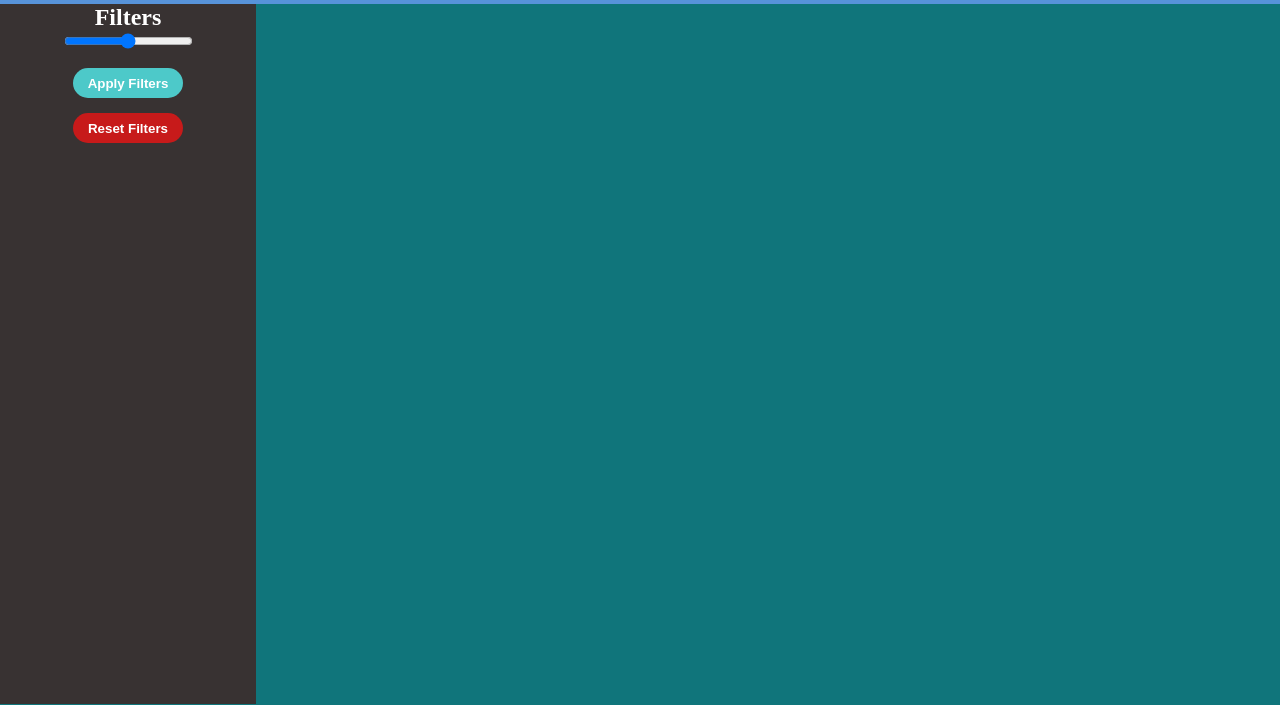
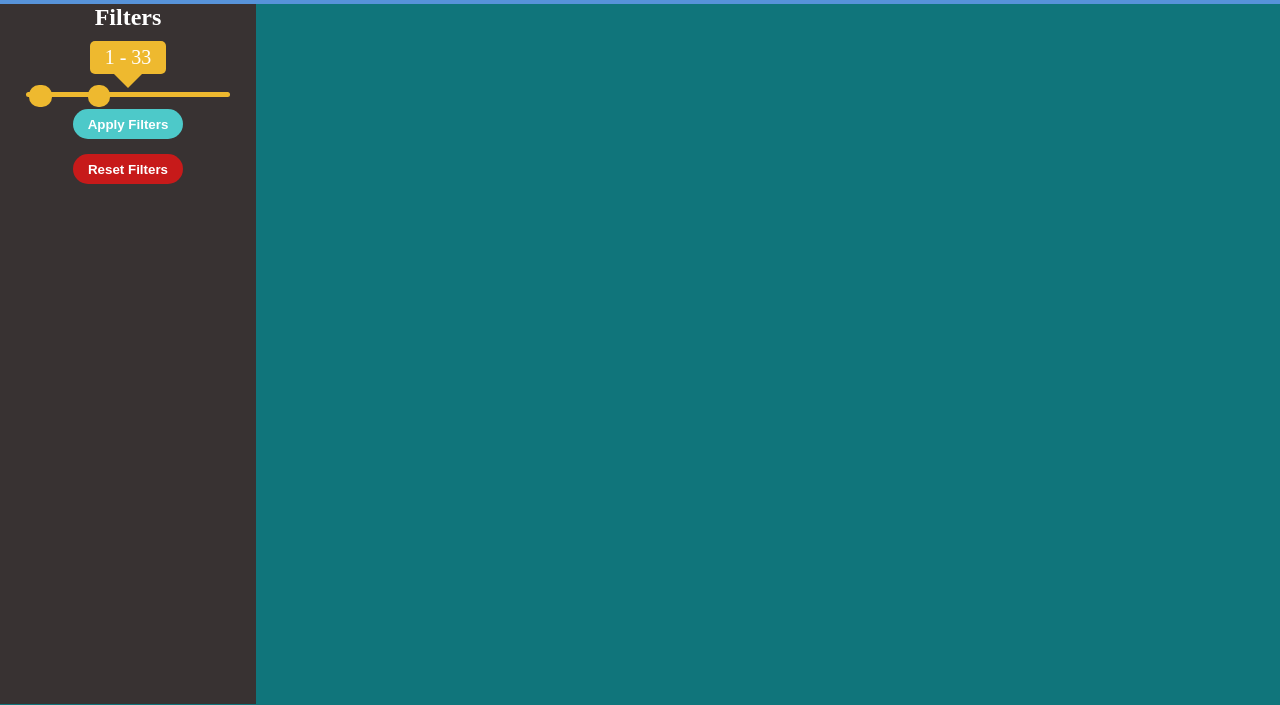
Before and after one commit to Craaaaancus/Online-Store, a website built with webpack: page online-store/src/index.html in a window 1280 px wide. Shown: the part 95-800 px from the top of the page. Built offline with nearby package versions, Linux system fonts and the light colour scheme.

Commit message:
feat: add RangeSlider class

```diff
--- a/online-store/src/components/customElements/FilterContainer/FilterCategoryContainer/FilterCategoryContainer.scss
+++ b/online-store/src/components/customElements/FilterContainer/FilterCategoryContainer/FilterCategoryContainer.scss
@@ -0,0 +1,3 @@
+filter-category-container {
+  width: 100%;
+}
--- a/online-store/src/components/customElements/FilterContainer/FilterCategoryContainer/FilterCategoryContainer.ts
+++ b/online-store/src/components/customElements/FilterContainer/FilterCategoryContainer/FilterCategoryContainer.ts
@@ -1,9 +1,24 @@
 import './FilterCategoryContainer.scss'
+import { RangeSlider } from './RangeSlider'
 
 export class FilterCategoryContainer extends HTMLElement {
+  constructor(){
+    super()
+    customElements.define('range-slider', RangeSlider)
+  }
+
   connectedCallback(){
+    const minSliderValue = 0
+    const maxSliderValue = 100
+    const firstValue = 1
+    const secondValue = 33
     this.innerHTML = `
-      <input type="range" is="range-slider">
+      <range-slider
+        min=${minSliderValue}
+        max=${maxSliderValue}
+        firstValue=${firstValue}
+        secondValue=${secondValue}
+      ></range-slider>
     `
   }
 }
--- a/online-store/src/components/customElements/FilterContainer/FilterCategoryContainer/RangeSlider.scss
+++ b/online-store/src/components/customElements/FilterContainer/FilterCategoryContainer/RangeSlider.scss
@@ -1,3 +1,79 @@
-input[is="range-slider"]{
+$orangeLight: #eeb92f;
 
+.slider-container {
+  position: relative;
+  width: 80%;
+  margin: 20px auto;
 }
+
+.slider-container input[type="range"]{
+  appearance: none;
+  width: 100%;
+  outline: none;
+  position: absolute;
+  top: 0;
+  bottom: 0;
+  background-color: transparent;
+  pointer-events: none;
+}
+
+.slider-track {
+  width: 100%;
+  height: 5px;
+  background: $orangeLight;
+  position: absolute;
+  margin: auto;
+  top: 0;
+  bottom: 0;
+  border-radius: 5px;
+}
+
+.slider-container input[type="range"]::-webkit-slider-thumb {
+  appearance: none;
+  height: 1.7em;
+  width: 1.7em;
+  background: $orangeLight;
+  cursor: pointer;
+  border-radius: 10px;
+  pointer-events:visible;
+  margin-top: -9px;
+  position: relative;
+  z-index: 1;
+}
+
+.slider-container input[type="range"]::-webkit-slider-runnable-track {
+  height: 5px;
+}
+
+.slider-container input[type="range"]:active::-webkit-slider-thumb {
+  background-color: #fff;
+  border: 3px solid $orangeLight;
+}
+
+.values {
+  background-color: $orangeLight;
+  width: 30%;
+  position: relative;
+  margin: auto;
+  padding: 5px 0;
+  border-radius: 5px;
+  font-weight: 500;
+  font-size: 20px;
+  color: #fff;
+  text-align: center;
+  margin-top: 10px;
+}
+
+.values::before {
+  content: "";
+  position: absolute;
+  height: 0;
+  width: 0;
+  border-top: 15px solid $orangeLight;
+  border-left: 15px solid transparent;
+  border-right: 15px solid transparent;
+  bottom: -14px;
+  margin: auto;
+  left: 0;
+  right: 0;
+}
--- a/online-store/src/components/customElements/FilterContainer/FilterCategoryContainer/RangeSlider.ts
+++ b/online-store/src/components/customElements/FilterContainer/FilterCategoryContainer/RangeSlider.ts
@@ -1,7 +1,57 @@
 import './RangeSlider.scss'
 
-export class RangeSlider extends HTMLInputElement {
+export class RangeSlider extends HTMLElement {
+  private readonly minGap = 0
+
   connectedCallback(){
+    this.innerHTML = `
+    <div class="values">
+        <span data-id="range1">
+          ${this.getAttribute('firstValue')}
+        </span>
+        <span> - </span>
+        <span data-id="range2">
+          ${this.getAttribute('secondValue')}
+        </span>
+      </div>
+    <div class="slider-container">
+      <input
+        type="range"
+        data-id="slider1"
+        min=${this.getAttribute('min')}
+        max=${this.getAttribute('max')}
+        value=${this.getAttribute('firstValue')}
+      >
+      <input
+        type="range"
+        data-id="slider2"
+        min=${this.getAttribute('min')}
+        max=${this.getAttribute('max')}
+        value=${this.getAttribute('secondValue')}
+      >
+      <div data-id="sliderTrack" class="slider-track"></div>
+    </div>
+    `
 
+    const sliderOne: HTMLInputElement | null = this.querySelector('[data-id="slider1"]')
+    const sliderTwo: HTMLInputElement | null = this.querySelector('[data-id="slider2"]')
+    const rangeValueOne: HTMLElement | null = this.querySelector('[data-id="range1"]')
+    const rangeValueTwo: HTMLElement | null = this.querySelector('[data-id="range2"]')
+
+   if (sliderOne && sliderTwo) {
+    sliderOne.oninput = () => {
+      if (parseInt(sliderTwo.value) - parseInt(sliderOne.value) <= this.minGap){
+        sliderOne.value = `${parseInt(sliderTwo.value) - this.minGap}`
+      }
+      if (rangeValueOne) rangeValueOne.textContent = sliderOne.value
+    }
+
+    sliderTwo.oninput = () => {
+      if (parseInt(sliderTwo.value) - parseInt(sliderOne.value) <= this.minGap){
+        sliderOne.value = `${parseInt(sliderTwo.value) + this.minGap}`
+      }
+      if (rangeValueTwo) rangeValueTwo.textContent = sliderTwo.value
+    }
+   }
   }
 }
```
